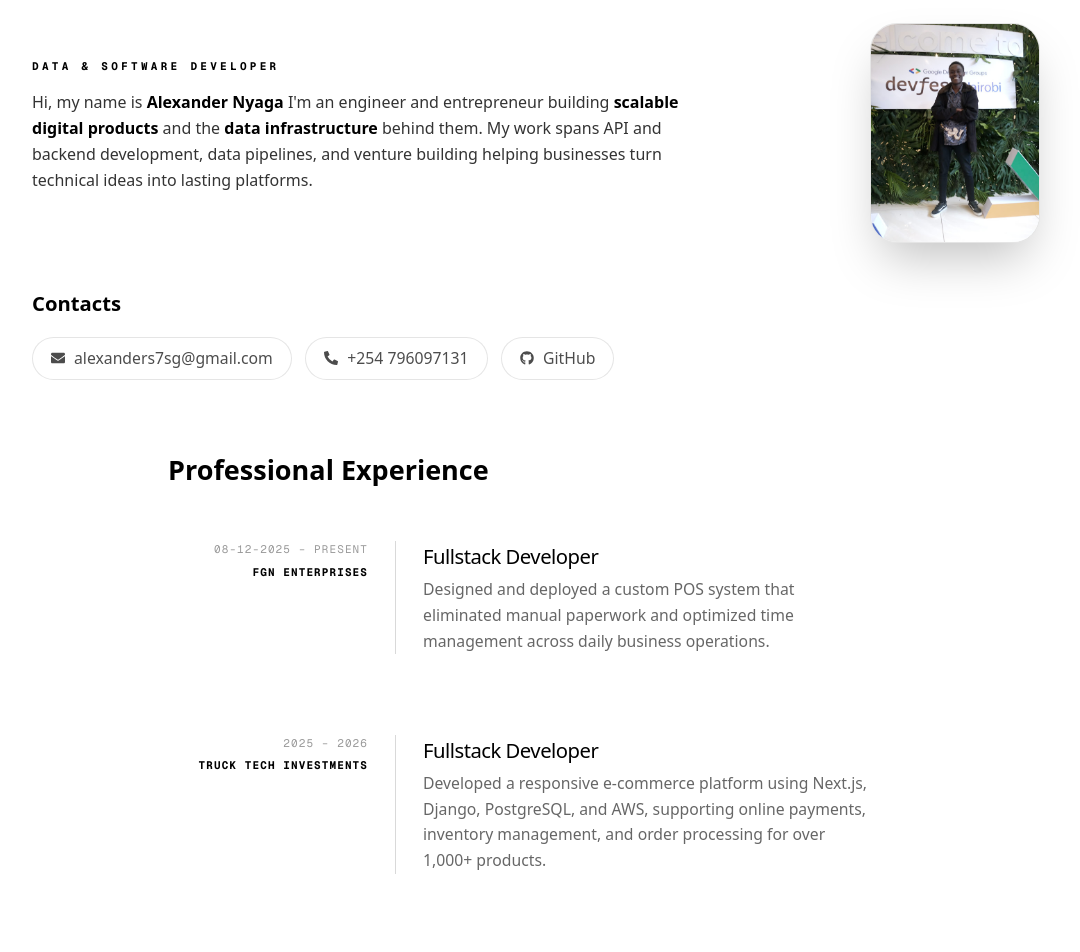
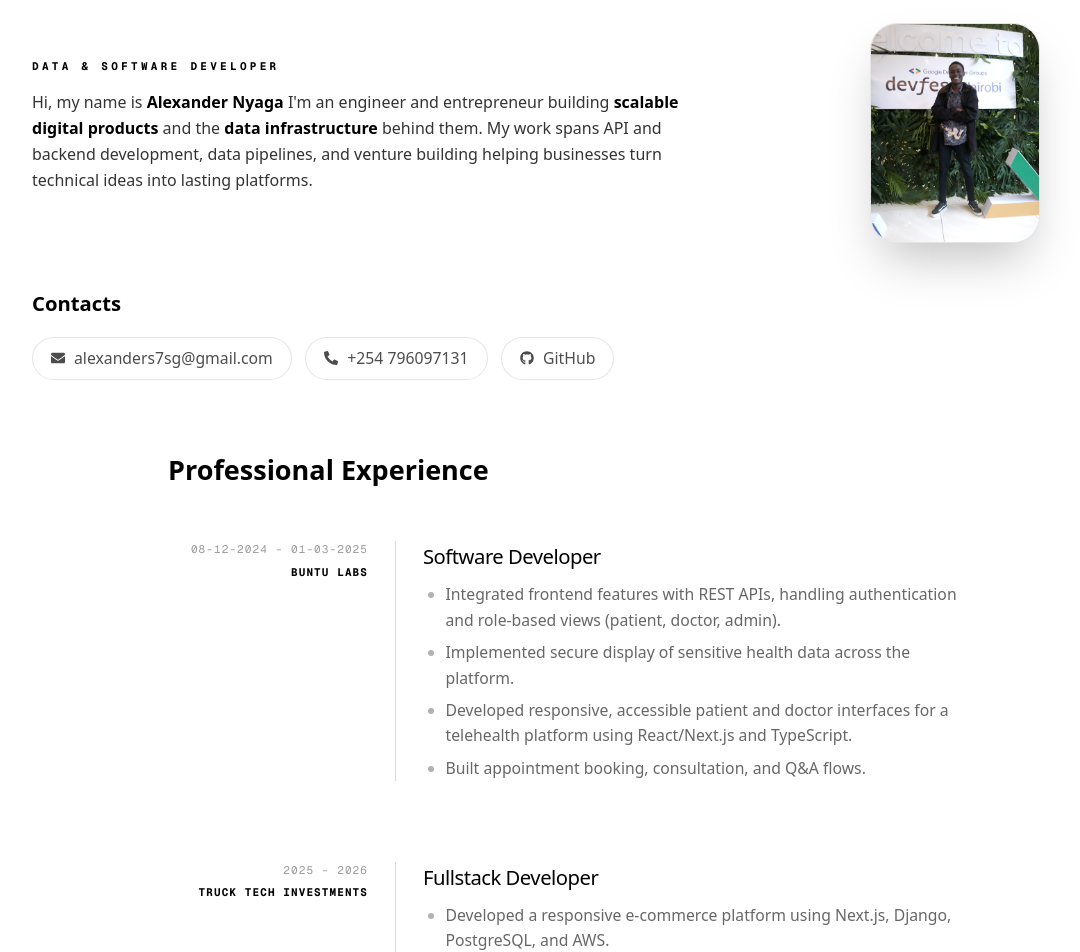
Before and after one commit to alexander784/Alehub, a Next.js app in the folder alexa/: page / in a window 1280 px wide. Shown: the top 952 px of the page, without its empty margins (104-1184 px from the left). Built offline with nearby package versions, Linux system fonts and the light colour scheme.

Commit message:
bullets points

```diff
--- a/alexa/app/components/Experience.tsx
+++ b/alexa/app/components/Experience.tsx
@@ -2,26 +2,31 @@ import React from "react"
 
 const experience = [
   {
-    role: "Fullstack Developer",
-    company: "FGN Enterprises",
-    period: "08-12-2025 – present",
-    desc: "Designed and deployed a custom POS system that eliminated manual paperwork and optimized time management across daily business operations.",
+    role: "Software Developer",
+    company: "Buntu labs",
+    period: "08-12-2024 – 01-03-2025",
+    desc: [
+      "Integrated frontend features with REST APIs, handling authentication and role-based views (patient, doctor, admin).",
+      "Implemented secure display of sensitive health data across the platform.",
+      "Developed responsive, accessible patient and doctor interfaces for a telehealth platform using React/Next.js and TypeScript.",
+      "Built appointment booking, consultation, and Q&A flows.",
+    ],
   },
   {
     role: "Fullstack Developer",
     company: "Truck Tech Investments",
     period: "2025 – 2026",
-    desc:  "Developed a responsive e-commerce platform using Next.js, Django, PostgreSQL, and AWS, supporting online payments, inventory management, and order processing for over 1,000+ products."
-  }
+    desc: [
+      "Developed a responsive e-commerce platform using Next.js, Django, PostgreSQL, and AWS.",
+      "Supported online payments, inventory management, and order processing for 1,000+ products.",
+    ],
+  },
 ]
 
 const Experience = () => {
   return (
-    <section
-      id="experience"
-      className="py-10 flex flex-col items-start"
-    >
-      <div className="max-w-4xl w-full ml-auto pr-[6vw] md:pr-[12vw]">
+    <section id="experience" className="py-10 flex flex-col items-start">
+      <div className="ul max-w-4xl w-full ml-auto pr-[6vw] md:pr-[12vw]">
         <h2 className="text-2xl font-bold text-black mb-6">
           Professional Experience
         </h2>
@@ -45,9 +50,11 @@ const Experience = () => {
 
               <div>
                 <h3 className="text-lg tracking-tight text-black">{job.role}</h3>
-                <p className="text-sm text-black/60 leading-relaxed mt-1 max-w-[50ch]">
-                  {job.desc}
-                </p>
+                <ul className="mt-2 list-disc pl-5 space-y-1.5 text-sm text-black/60 leading-relaxed max-w-[60ch] marker:text-black/30">
+                  {job.desc.map((point, j) => (
+                    <li key={j}>{point}</li>
+                  ))}
+                </ul>
               </div>
             </div>
           ))}
```
